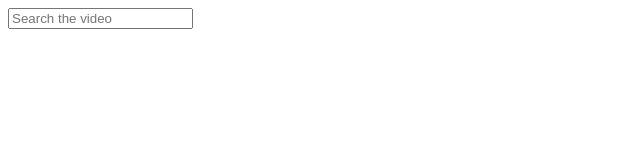
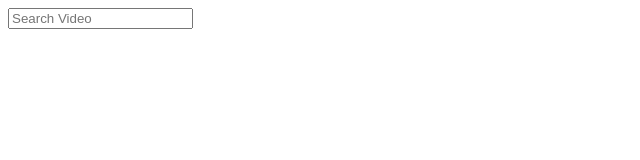
Before and after one commit to prateek951/video-youtube-player-vuejs, a Vue app in the folder video-realtime-stream/: page / in a window 1280 px wide. Shown: the top 160 px of the page, without its empty margins (0-640 px from the left). Built offline with nearby package versions, Linux system fonts and the light colour scheme.

Commit message:
reachout to youtube API to get the videos pass to components next

```diff
--- a/video-realtime-stream/src/App.vue
+++ b/video-realtime-stream/src/App.vue
@@ -1,17 +1,32 @@
 <template>
     <div>
-        <SearchBar/>
+        <SearchBar @termChange="onTermChange"/>
     </div>
 </template>
 
 
 <script>
+import axios from 'axios';
 import SearchBar from '@/components/SearchBar';
+const API_KEY = 'AIzaSyD8iIdw_qPQGPYkMwks2AKE7PruULQlSIE';
 
 export default {
     name: 'App',
     components: {
         SearchBar
+    },
+    methods: {
+        onTermChange(searchTerm){
+            axios.get('https://www.googleapis.com/youtube/v3/search',{
+                params: {
+                    key: API_KEY,
+                    type: 'video',
+                    part: 'snippet',
+                    q: searchTerm
+                }
+            })
+            .then(response => console.log(response))
+        }
     }
 }
 </script>
--- a/video-realtime-stream/src/components/SearchBar.vue
+++ b/video-realtime-stream/src/components/SearchBar.vue
@@ -1,9 +1,8 @@
 <template>
     <div>
-        <input type="text"
-        placeholder="Search the video"
+        <input type="text" placeholder="Search Video"
         @input="onInput"
-        v-model="video"/>
+        v-model="video">
     </div>
 </template>
 
@@ -17,7 +16,7 @@ export default {
     },
     methods: {
         onInput(e){
-            console.log(e.target.value);
+            this.$emit('termChange',e.target.value)
         }
     }
 
```
